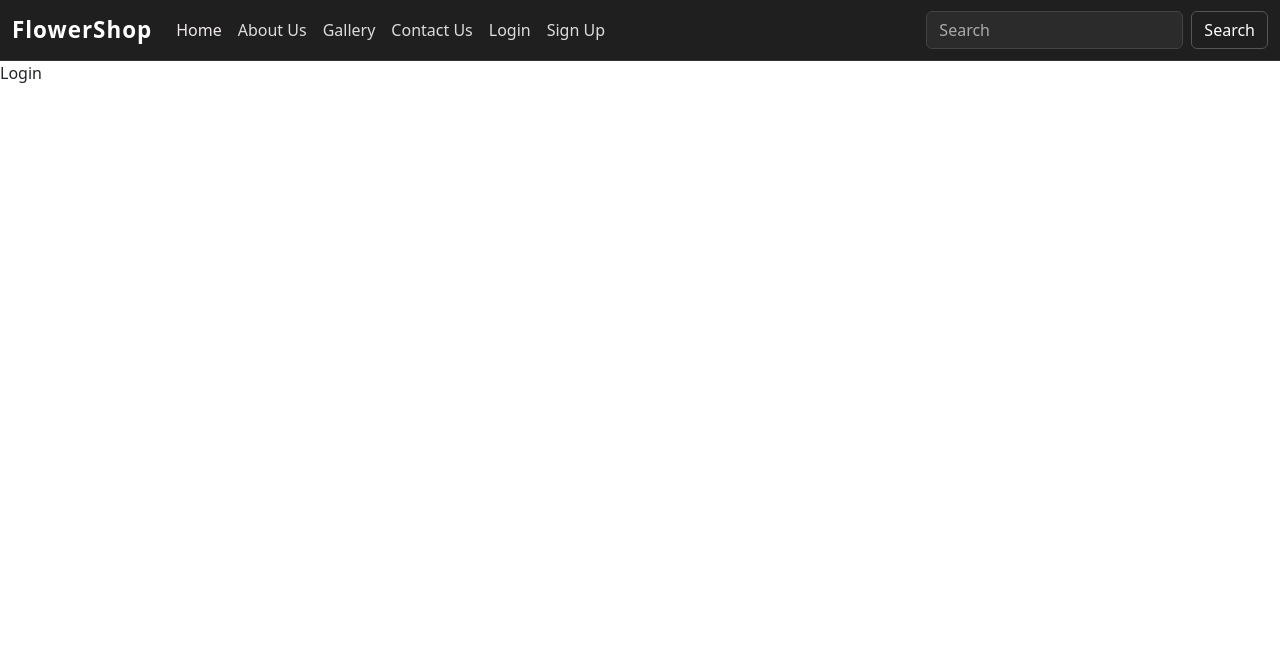
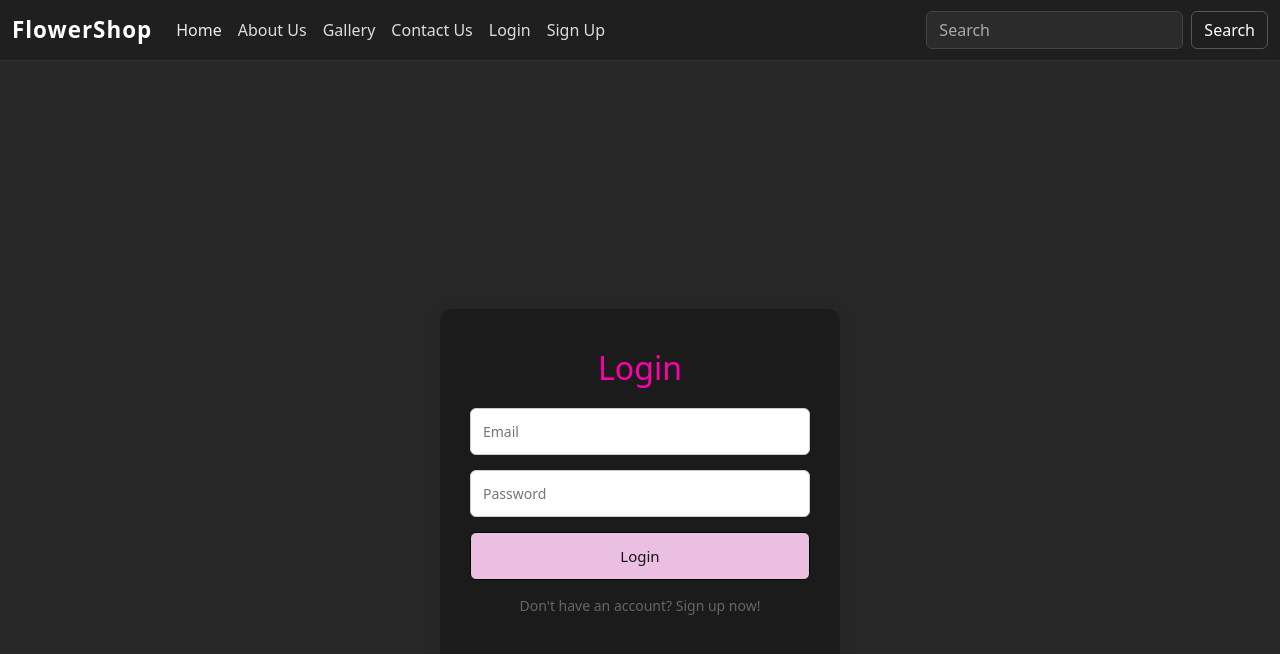
Before and after one commit to R-Mohith24/FlowerBloom, a React (Vite) app: page /Login in a window 1280 px wide. Shown: the top 654 px of the page. Built offline with nearby package versions, Linux system fonts and the light colour scheme.

Commit message:
added login and signup page with CSS

```diff
--- a/src/components/About.css
+++ b/src/components/About.css
@@ -1,6 +1,6 @@
 .about-container {
   padding: 90px 20px 40px;
-  background-color: rgb(39, 39, 39); /* soft pastel background */
+  background-color: rgb(39, 39, 39);
   min-height: 100vh;
   display: flex;
   justify-content: center;
--- a/src/components/Auth.css
+++ b/src/components/Auth.css
@@ -0,0 +1,67 @@
+.auth-container {
+  min-height: 100vh;
+  padding: 100px 20px 40px;
+  background-color: rgb(39, 39, 39);
+  display: flex;
+  justify-content: center;
+  align-items: center;
+}
+
+.auth-card {
+  background-color: rgba(0,0,0,0.3);
+  padding: 40px 30px;
+  border-radius: 12px;
+  box-shadow: 0 4px 20px rgba(0, 0, 0, 0.08);
+  max-width: 400px;
+  width: 100%;
+  text-align: center;
+}
+
+.auth-card h2 {
+  margin-bottom: 20px;
+  color: #ff00aa;
+  font-size: 32px;
+}
+
+.auth-card form {
+  display: flex;
+  flex-direction: column;
+}
+
+.auth-card input {
+  padding: 12px;
+  margin-bottom: 15px;
+  border: 1px solid #ccc;
+  border-radius: 6px;
+  background-color: #fff;
+  font-size: 14px;
+  color: #333;
+}
+
+.auth-card input:focus {
+  outline: none;
+  border-color: #e687d5;
+  box-shadow: 0 0 0 2px rgba(230, 135, 213, 0.2);
+}
+
+.auth-card button {
+  padding: 12px 20px;
+  background-color: #ebbfe2;
+  color: #141414;
+  border: 1px solid #000000;
+  border-radius: 6px;
+  font-size: 15px;
+  cursor: pointer;
+  transition: background-color 0.3s ease;
+}
+
+.auth-card button:hover {
+  background-color: #d700ac;
+  color: #fff;
+}
+
+.auth-note {
+  margin-top: 15px;
+  font-size: 14px;
+  color: #666;
+}
--- a/src/components/Login.jsx
+++ b/src/components/Login.jsx
@@ -1,9 +1,20 @@
-import React from 'react'
+import React from 'react';
+import './Auth.css';
 
 const Login = () => {
   return (
-    <div>Login</div>
-  )
-}
+    <div className="auth-container">
+      <div className="auth-card">
+        <h2>Login</h2>
+        <form>
+          <input type="email" placeholder="Email" required />
+          <input type="password" placeholder="Password" required />
+          <button type="submit">Login</button>
+        </form>
+        <p className="auth-note">Don't have an account? Sign up now!</p>
+      </div>
+    </div>
+  );
+};
 
-export default Login
+export default Login;
--- a/src/components/SignUp.jsx
+++ b/src/components/SignUp.jsx
@@ -1,9 +1,22 @@
-import React from 'react'
+import React from 'react';
+import './Auth.css';
 
 const SignUp = () => {
   return (
-    <div>SignUp</div>
-  )
-}
+    <div className="auth-container">
+      <div className="auth-card">
+        <h2>Sign Up</h2>
+        <form>
+          <input type="text" placeholder="Full Name" required />
+          <input type="email" placeholder="Email" required />
+          <input type="password" placeholder="Password" required />
+          <input type="password" placeholder="Confirm Password" required />
+          <button type="submit">Sign Up</button>
+        </form>
+        <p className="auth-note">Already have an account? Login now!</p>
+      </div>
+    </div>
+  );
+};
 
-export default SignUp
+export default SignUp;
```
